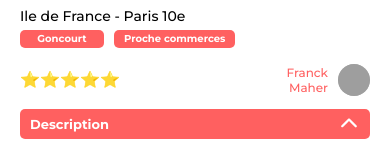
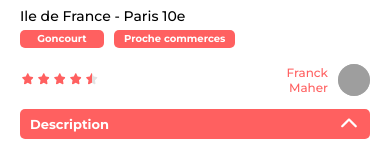
Before and after one commit to PierreTDX/P11_Kasa_OC, a React (Vite) app: page /logement/0979876d in a window 390 px wide. Shown: the part 386-543 px from the top of the page. Built offline with nearby package versions, Linux system fonts and the light colour scheme; grey boxes are pictures that could not be loaded.

Commit message:
Page logement version mobile OK => étoiles remplies en pourcentage = création d'un composant étoile pour le remplissage (possible de nombre a virgule dans le rating du Json +++ RESPONSIVE à faire +++

```diff
--- /dev/null
+++ b/src/components/Rating/index.jsx
@@ -0,0 +1,23 @@
+import './rating.scss';
+import PropTypes from 'prop-types';
+import StarRating from '../Star';
+
+function Rating({ rating }) {
+    const stars = Array.from({ length: 5 }, (_, i) => Math.max(0, Math.min(1, rating - i)));
+
+    return (
+        <div className='allStars'>
+            {stars.map((fill, index) => (
+                <div key={index} className='star-container'>
+                    <StarRating fill={fill} /> {/* Passer le `fill` à StarRating */}
+                </div>
+            ))}
+        </div>
+    );
+}
+
+Rating.propTypes = {
+    rating: PropTypes.string.isRequired,
+};
+
+export default Rating;
--- /dev/null
+++ b/src/components/Rating/rating.scss
@@ -0,0 +1,9 @@
+@use './../../utils/style/variables.scss';
+
+.allStars {
+    display: flex;
+}
+
+.star-container {
+    color: variables.$mainColor;
+}
--- /dev/null
+++ b/src/components/Star/index.jsx
@@ -0,0 +1,30 @@
+import './star.scss';
+import PropTypes from 'prop-types';
+
+function StarRating({ fill }) { // Par défaut, 50% rempli
+    const gradientId = `gradient-fill-${Math.random()}`; // ID unique pour chaque instance
+    const size = 1; // Taille de base pour la dimension, peut être ajustée selon le font-size
+
+    return (
+        <svg width={`${size}em`} height={`${size}em`} viewBox="0 0 18 19" fill="none" xmlns="http://www.w3.org/2000/svg">
+            <defs>
+                <linearGradient id={gradientId} x1="0" y1="0" x2="1" y2="0">
+                    <stop offset="0%" stopColor="currentColor" />
+                    <stop offset={`${fill * 100}%`} stopColor="currentColor" />
+                    <stop offset={`${fill * 100}%`} stopColor="#E3E3E3" />
+                    <stop offset="100%" stopColor="#E3E3E3" />
+                </linearGradient>
+            </defs>
+            <path
+                d="M9.43233 4.3376C9.29777 4.05833 9.01344 3.88062 8.70117 3.88062C8.38891 3.88062 8.10711 4.05833 7.97001 4.3376L6.3376 7.6964L2.69197 8.23462C2.38732 8.28032 2.13345 8.49358 2.03951 8.78553C1.94558 9.07749 2.02174 9.39992 2.24007 9.61572L4.88544 12.2332L4.26091 15.9322C4.21014 16.2368 4.33707 16.5466 4.58841 16.7268C4.83975 16.9071 5.17232 16.9299 5.4465 16.7852L8.70371 15.0462L11.9609 16.7852C12.2351 16.9299 12.5677 16.9096 12.819 16.7268C13.0703 16.544 13.1973 16.2368 13.1465 15.9322L12.5194 12.2332L15.1648 9.61572C15.3831 9.39992 15.4618 9.07749 15.3654 8.78553C15.2689 8.49358 15.0176 8.28032 14.7129 8.23462L11.0647 7.6964L9.43233 4.3376Z"
+                fill={`url(#${gradientId})`}
+            />
+        </svg>
+    );
+}
+
+StarRating.propTypes = {
+    fill: PropTypes.number, // Un nombre entre 0 et 1 pour le remplissage
+};
+
+export default StarRating;
--- /dev/null
+++ b/src/components/Star/star.scss
@@ -0,0 +1,8 @@
+@use './../../utils/style/variables.scss';
+
+.paramStar {
+    width: 25px;
+    height: 25px;
+    color: variables.$defaultBackgroundColor;
+    background-color: green;
+}
--- a/src/datas/logements.json
+++ b/src/datas/logements.json
@@ -15,7 +15,7 @@
 			"name": "Nathalie Jean",
 			"picture": "https://s3-eu-west-1.amazonaws.com/course.oc-static.com/projects/front-end-kasa-project/profile-picture-12.jpg"
 		},
-		"rating": "5",
+		"rating": "4.7",
 		"location": "Ile de France - Paris 17e",
 		"equipments": [
 			"Équipements de base",
@@ -46,7 +46,7 @@
 			"name": "Della Case",
 			"picture": "https://s3-eu-west-1.amazonaws.com/course.oc-static.com/projects/front-end-kasa-project/profile-picture-1.jpg"
 		},
-		"rating": "4",
+		"rating": "3.6",
 		"location": "Ile de France - Paris 10e",
 		"equipments": [
 			"Parking",
@@ -77,7 +77,7 @@
 			"name": "Franck Maher",
 			"picture": "https://s3-eu-west-1.amazonaws.com/course.oc-static.com/projects/front-end-kasa-project/profile-picture-2.jpg"
 		},
-		"rating": "3",
+		"rating": "3.2",
 		"location": "Ile de France - Paris 20e",
 		"equipments": [
 			"Wi-fi",
@@ -106,7 +106,7 @@
 			"name": "Della Case",
 			"picture": "https://s3-eu-west-1.amazonaws.com/course.oc-static.com/projects/front-end-kasa-project/profile-picture-1.jpg"
 		},
-		"rating": "3",
+		"rating": "3.2",
 		"location": "Ile de France - Paris 11e",
 		"equipments": [
 			"Micro-Ondes",
@@ -139,7 +139,7 @@
 			"name": "Franck Maher",
 			"picture": "https://s3-eu-west-1.amazonaws.com/course.oc-static.com/projects/front-end-kasa-project/profile-picture-2.jpg"
 		},
-		"rating": "5",
+		"rating": "4.5",
 		"location": "Ile de France - Paris 10e",
 		"equipments": [
 			"Frigo Américain",
@@ -169,7 +169,7 @@
 			"name": "Line Rolland",
 			"picture": "https://s3-eu-west-1.amazonaws.com/course.oc-static.com/projects/front-end-kasa-project/profile-picture-3.jpg"
 		},
-		"rating": "5",
+		"rating": "4.5",
 		"location": "Ile de France - Paris 18e",
 		"equipments": [
 			"Chambre Séparée",
@@ -196,7 +196,7 @@
 			"name": "Hugo Perrier",
 			"picture": "https://s3-eu-west-1.amazonaws.com/course.oc-static.com/projects/front-end-kasa-project/profile-picture-4.jpg"
 		},
-		"rating": "3",
+		"rating": "2.8",
 		"location": "Ile de France - Paris 18e",
 		"equipments": [
 			"Salle de bains",
@@ -262,7 +262,7 @@
 			"name": "Adrien Chiran",
 			"picture": "https://s3-eu-west-1.amazonaws.com/course.oc-static.com/projects/front-end-kasa-project/profile-picture-6.jpg"
 		},
-		"rating": "4",
+		"rating": "4.3",
 		"location": "Ile de France - Paris 14e",
 		"equipments": [
 			"Climatisation",
@@ -292,7 +292,7 @@
 			"name": "Adrien Chiran",
 			"picture": "https://s3-eu-west-1.amazonaws.com/course.oc-static.com/projects/front-end-kasa-project/profile-picture-6.jpg"
 		},
-		"rating": "3",
+		"rating": "3.3",
 		"location": "Ile de France - Paris 11e",
 		"equipments": [
 			"Vue Parc",
@@ -324,7 +324,7 @@
 			"name": "Victor Moran",
 			"picture": "https://s3-eu-west-1.amazonaws.com/course.oc-static.com/projects/front-end-kasa-project/profile-picture-7.jpg"
 		},
-		"rating": "4",
+		"rating": "4.7",
 		"location": "Ile de France - Paris 11e",
 		"equipments": [
 			"Clic-clac",
@@ -353,7 +353,7 @@
 			"name": "Sarah Devit",
 			"picture": "https://s3-eu-west-1.amazonaws.com/course.oc-static.com/projects/front-end-kasa-project/profile-picture-8.jpg"
 		},
-		"rating": "3",
+		"rating": "3.4",
 		"location": "Ile de France - Paris 3e",
 		"equipments": [
 			"Rangements",
@@ -387,7 +387,7 @@
 			"name": "Sarah Devit",
 			"picture": "https://s3-eu-west-1.amazonaws.com/course.oc-static.com/projects/front-end-kasa-project/profile-picture-8.jpg"
 		},
-		"rating": "5",
+		"rating": "4.8",
 		"location": "Ile de France - Ecouen",
 		"equipments": [
 			"SDB",
@@ -418,7 +418,7 @@
 			"name": "Karen Guillet",
 			"picture": "https://s3-eu-west-1.amazonaws.com/course.oc-static.com/projects/front-end-kasa-project/profile-picture-9.jpg"
 		},
-		"rating": "4",
+		"rating": "4.3",
 		"location": "Ile de France - Arnouville",
 		"equipments": [
 			"SDB",
@@ -452,7 +452,7 @@
 			"name": "Karen Guillet",
 			"picture": "https://s3-eu-west-1.amazonaws.com/course.oc-static.com/projects/front-end-kasa-project/profile-picture-9.jpg"
 		},
-		"rating": "3",
+		"rating": "2.8",
 		"location": "Ile de France - Arnouville",
 		"equipments": [
 			"Bouilloire",
@@ -488,7 +488,7 @@
 			"name": "Julie Donatella",
 			"picture": "https://s3-eu-west-1.amazonaws.com/course.oc-static.com/projects/front-end-kasa-project/profile-picture-10.jpg"
 		},
-		"rating": "3",
+		"rating": "3.3",
 		"location": "Ile de France - La Défense",
 		"equipments": [
 			"Baie vitrée",
@@ -521,7 +521,7 @@
 			"name": "Julie Donatella",
 			"picture": "https://s3-eu-west-1.amazonaws.com/course.oc-static.com/projects/front-end-kasa-project/profile-picture-10.jpg"
 		},
-		"rating": "4",
+		"rating": "4.5",
 		"location": "Ile de France - Levallois",
 		"equipments": [
 			"Télévision",
@@ -548,7 +548,7 @@
 			"name": "Hugo Perrier",
 			"picture": "https://s3-eu-west-1.amazonaws.com/course.oc-static.com/projects/front-end-kasa-project/profile-picture-4.jpg"
 		},
-		"rating": "2",
+		"rating": "2.3",
 		"location": "Ile de France - Paris 20e",
 		"equipments": [
 			"Bouilloire",
@@ -574,7 +574,7 @@
 			"name": "Michel Romy",
 			"picture": "https://s3-eu-west-1.amazonaws.com/course.oc-static.com/projects/front-end-kasa-project/profile-picture-11.jpg"
 		},
-		"rating": "4",
+		"rating": "4.2",
 		"location": "Ile de France - Paris 13e",
 		"equipments": [
 			"Équipements de base",
@@ -601,7 +601,7 @@
 			"name": "Nathalie Jean",
 			"picture": "https://s3-eu-west-1.amazonaws.com/course.oc-static.com/projects/front-end-kasa-project/profile-picture-12.jpg"
 		},
-		"rating": "4",
+		"rating": "4.4",
 		"location": "Ile de France - Paris 13e",
 		"equipments": [
 			"Wi-fi",
--- a/src/pages/Logement/index.jsx
+++ b/src/pages/Logement/index.jsx
@@ -1,6 +1,7 @@
 import './logement.scss';
 import SlideShow from "../../components/Slideshow";
 import Collapse from '../../components/Collapse';
+import Rating from '../../components/Rating';
 import logements from "../../datas/logements.json";
 import { useParams } from "react-router";
 import Error from "../404";
@@ -32,7 +33,7 @@
                     </div>
                 </div>
                 <div className='starsHost'>
-                    <div>⭐⭐⭐⭐⭐</div>
+                    <Rating rating={logementData.rating} /> {/* Affichage des étoiles */}
                     <div className='hostDetails'>
                         <p className='host'>{logementData.host.name}</p>
                         <img className="hostImg" src={logementData.host.picture} alt={`photo de ${logementData.host.name}`} />
```
